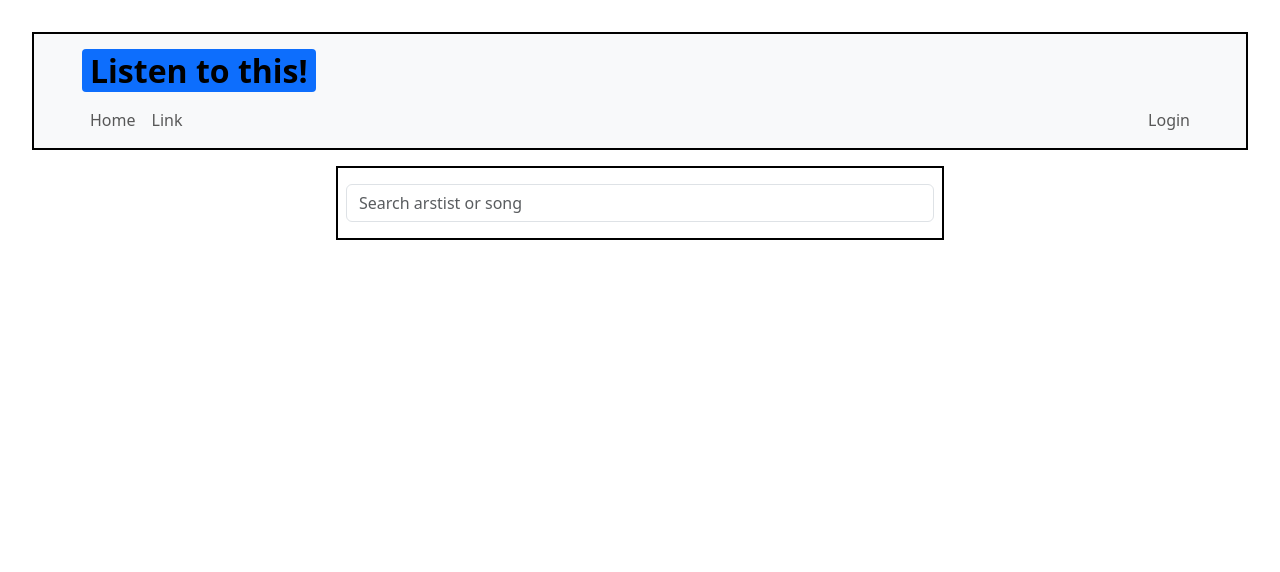
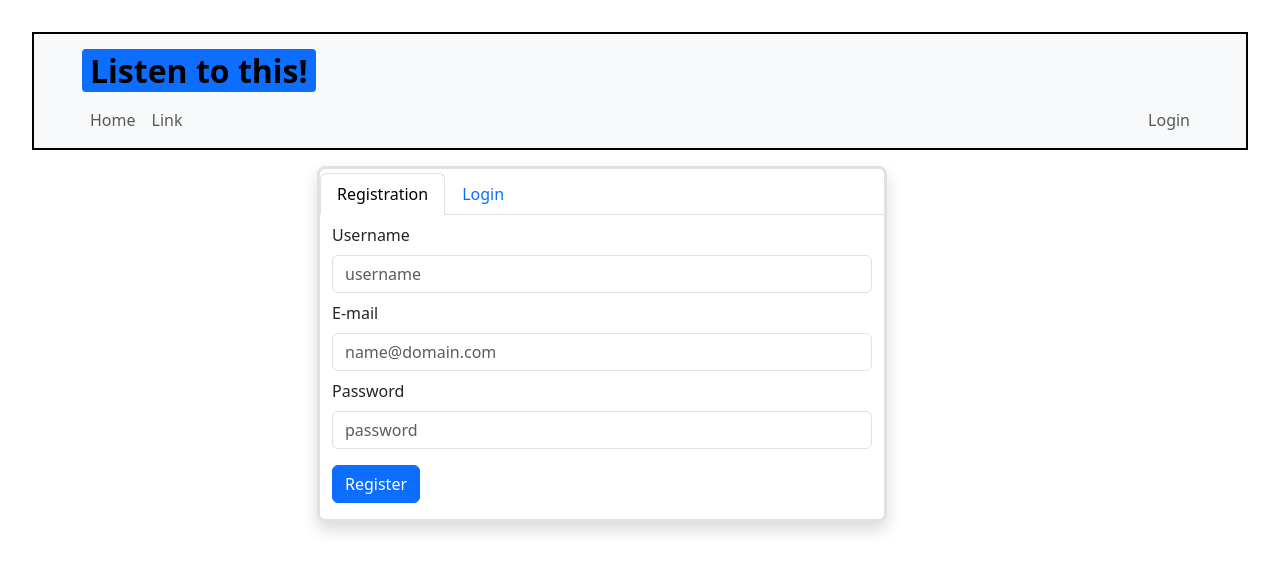
Before and after one commit to Leon35-fc/LISTEN-TO-THIS---react, a React (Vite) app in the folder listen_to_this/: page /auth in a window 1280 px wide. Shown: the top 572 px of the page. Built offline with nearby package versions, Linux system fonts and the light colour scheme.

Commit message:
Login working, routes implemented

```diff
--- a/listen_to_this/src/App.jsx
+++ b/listen_to_this/src/App.jsx
@@ -1,5 +1,6 @@
 import 'bootstrap/dist/css/bootstrap.min.css';
 import { useState } from 'react';
+import { BrowserRouter, Routes, Route, Navigate } from 'react-router-dom'
 import './App.css';
 import LttNavbar from './components/LttNavbar';
 import CenterContent from './components/CenterContent';
@@ -7,15 +8,16 @@ import Login from './components/Login';
 
 function App() {
   return (
-    <>
+    <BrowserRouter>
       <LttNavbar />
-      <div
-      className="d-flex justify-content-center row-cols-1 row-cols-lg-2 flex-wrap"
-      >
-        {/* <Login /> */}
-        <CenterContent />
-      </div>
-    </>
+      <Routes>
+        <Route path="/*" element={<Navigate to="/auth" replace />} />
+        {/* <div className="d-flex justify-content-center row-cols-1 row-cols-lg-2 flex-wrap"> */}
+          <Route path="/auth" element={<Login />} />
+          <Route path="/home" element={<CenterContent />} />
+        {/* </div> */}
+      </Routes>
+    </BrowserRouter>
   );
 }
 
--- a/listen_to_this/src/components/CenterContent.jsx
+++ b/listen_to_this/src/components/CenterContent.jsx
@@ -22,11 +22,12 @@ import {
   BsHandThumbsUp,
   BsHandThumbsUpFill
 } from 'react-icons/bs';
-import { TbRepeat, TbRepeatOnce, TbRepeatOff } from "react-icons/tb";
+import { TbRepeat, TbRepeatOnce, TbRepeatOff } from 'react-icons/tb';
 
 import { deezerFetch } from './deezerApi';
 import CustomCarousel from './CustomCarousel';
 import Results from './Results';
+import { useNavigate } from 'react-router-dom';
 
 const CenterContent = () => {
   const searchURL =
@@ -46,6 +47,8 @@ const CenterContent = () => {
   //TRACK
   const [repeat, setRepeat] = useState(0);
   //SUGGESTION
+
+  //NAV-ROUTE-DOM
 
   //FUNCTIONS
   const handleSubmit = (e) => {
@@ -111,9 +114,6 @@ const CenterContent = () => {
     console.log(e.target.value);
     console.log(slider * 0.01);
 
-    // const box = e.currentTarget;
-    // const rect = box.getBoundingClientRect();
-    // const clickX = e.clientX - rect.left;
     let percentage = e.target.value * 0.01;
 
     if (percentage < 0.04) percentage = 0;
@@ -158,7 +158,7 @@ const CenterContent = () => {
     }
   };
 
-  const repeatIcon = function (rep){
+  const repeatIcon = function (rep) {
     const a = rep % 3;
     // setRepeat(a)
     switch (a) {
@@ -171,23 +171,23 @@ const CenterContent = () => {
       default:
         return <TbRepeatOff />;
     }
-  }
+  };
 
   const songTimeFormat = (time) => {
-    if (typeof time == 'number'){
+    if (typeof time == 'number') {
       // console.log('Funziono!', `01:${seconds}`);
-    let seconds = Math.round(time % 60)
-    let minutes = Math.round(time / 60)
+      let seconds = Math.round(time % 60);
+      let minutes = Math.round(time / 60);
 
-    seconds = seconds.toString().padStart(2, 0)
-    minutes = minutes.toString().padStart(2, 0)
-    return minutes + ":" + seconds
+      seconds = seconds.toString().padStart(2, 0);
+      minutes = minutes.toString().padStart(2, 0);
+      return minutes + ':' + seconds;
     }
-  }
+  };
 
-  useEffect(() => deezerFetch(), [])
+  useEffect(() => deezerFetch(), []);
 
-  useEffect(() => selected ? play() : stop(), [selected]);
+  useEffect(() => (selected ? play() : stop()), [selected]);
 
   // useEffect(() => repeat == 'repeat_one' ? play() : changeSong())
 
@@ -195,11 +195,10 @@ const CenterContent = () => {
 
   return (
     <>
-      <Row className="row-cols-1 border border-2 border-black my-3 p-2">
       <Container>
         {/* CARD/PLAYER */}
         {fetchedData.length > 0 && (
-            <Row className="my-3">
+          <Row className="row-cols-1 border border-2 border-black my-3 p-2">
             <Card className="d-flex align-items-center">
               <Card.Img
                 variant="top"
@@ -246,7 +245,10 @@ const CenterContent = () => {
                       <BsFillSkipForwardFill />
                     </Button>
                     <Button
-                        onClick={() => {setRepeat((repeat + 1)%3);console.log(repeatIcon())}}
+                      onClick={() => {
+                        setRepeat((repeat + 1) % 3);
+                        console.log(repeatIcon());
+                      }}
                       className="fs-6 d-flex align-middle justify-content-start"
                     >
                       {repeatIcon(repeat)}
@@ -291,7 +293,7 @@ const CenterContent = () => {
                     onTimeUpdate={handleTimeUpdate}
                     onPlay={() => setIsPlaying(true)}
                     onPause={() => setIsPlaying(false)}
-                      onEnded={() => repeat == 2 ? play() : changeSong(repeat)}
+                    onEnded={() => (repeat == 2 ? play() : changeSong(repeat))}
                     onVolumeChange={() => handleVolume}
                   />
                 </div>
@@ -316,11 +318,15 @@ const CenterContent = () => {
           <Container className="p-0 m-0">
             {/* <CustomCarousel dataAPI={fetchedData} /> */}
             {/* RISULTATI RICERCA */}
-              <Results fetchedData={fetchedData} selected={selected} setSelected={setSelected} modal={false}/>
+            <Results
+              fetchedData={fetchedData}
+              selected={selected}
+              setSelected={setSelected}
+              modal={false}
+            />
           </Container>
         )}
       </Container>
-      </Row>
     </>
   );
 };
--- a/listen_to_this/src/components/Login.jsx
+++ b/listen_to_this/src/components/Login.jsx
@@ -1,26 +1,61 @@
-import { Row, Col, Tabs, Tab, Form, Button } from 'react-bootstrap';
+import { Row, Col, Tabs, Tab, Form, Button, Container } from 'react-bootstrap';
 import { useState } from 'react';
+import { useNavigate } from 'react-router-dom';
 
 const Login = () => {
+
+  const navigate = useNavigate()
+
   const [registrationInput, setRegistrationInput] = useState({
     username: '',
     email: '',
     password: ''
   });
-  const [loginInput, setLoginInput] = useState({ username: '', password: '' });
+  const [loginInput, setLoginInput] = useState({ email: '', password: '' });
 
   const handleRegistrationInput = function (e) {
     setRegistrationInput({...registrationInput,[e.target.name]: e.target.value});
     console.log('valore registrato', e.target.value);
   };
 
-  const handleRegistrationSubmit = function (e) {
+  const regLoginFetch = function(endpoint, method, data) {
+    fetch(endpoint, {
+      method: method,
+      headers: {
+        'Content-Type': 'application/json'
+      },
+      body: JSON.stringify(data)
+    })
+    .then(response => {
+      if (!response.ok) {
+        throw new Error('Error during registration.')
+      }
+      return response.json();
+    })
+    .then(data => {
+      if (data.accessToken) {
+        const token = data.accessToken;
+        localStorage.setItem('token', token);
+        console.log("Login completed.", token);
+        navigate('/home')
+    } else {
+      console.log("Registration completed.", data);
+    }})
+    .catch(error => {console.error(error);
+    })
+  }
+
+
+  const handleRegistrationSubmit = async function (e) {
     e.preventDefault();
     const registration = {
       username: registrationInput.username,
       email: registrationInput?.email,
       password: registrationInput.password
+
     };
+
+    regLoginFetch('http://localhost:3001/auth/registration', 'POST', registration);
 
     setRegistrationInput({
       username: '',
@@ -36,23 +71,28 @@ const Login = () => {
   const handleLoginSubmit = function(e) {
     e.preventDefault();
     const login = {
-        username: loginInput.username,
+        username: '',
+        email: loginInput.email,
         password: loginInput.password
     };
-    console.log('Dati di accesso inviati.');
 
-    setRegistrationInput({
+    regLoginFetch('http://localhost:3001/auth/login', 'POST', login)
+
+    setLoginInput({
       username: '',
       email: '',
       password: ''
     });
 
+    console.log('Dati di accesso inviati.');
+
     return login
   }
 
+
   return (
-    <>
-      <Row className="border border-2 mt-3 pb-3">
+    <Container className="d-flex justify-content-center row-cols-1 row-cols-md-2 flex-wrap p-0 m-0">
+      <Row className="border border-3 rounded rounded-3 shadow mt-3 py-1 pb-3">
         <Tabs>
           <Tab eventKey="registration" title="Registration">
             <Form className="text-start" onSubmit={handleRegistrationSubmit}>
@@ -106,14 +146,14 @@ const Login = () => {
           <Tab eventKey="login" title="Login">
             <Form className="text-start" onSubmit={handleLoginSubmit}>
               <Form.Group>
-                <Form.Label className="my-2" htmlFor="username">
-                  Username
+                <Form.Label className="my-2" htmlFor="email">
+                  E-mail
                 </Form.Label>
                 <Form.Control
                   type="text"
-                  placeholder="username"
-                  name="username"
-                  value={loginInput.username}
+                  placeholder="E-mail"
+                  name="email"
+                  value={loginInput.email}
                   required
                   onChange={(e) =>
                     setLoginInput({
@@ -148,7 +188,7 @@ const Login = () => {
           </Tab>
         </Tabs>
       </Row>
-    </>
+    </Container>
   );
 };
 
--- a/listen_to_this/src/components/deezerApi.jsx
+++ b/listen_to_this/src/components/deezerApi.jsx
@@ -11,7 +11,7 @@ export const deezerFetch = function (input, setFetchedData) {
         if (response.ok) {
           return response.json();
         } else {
-          throw new Error('Errore nel recupero dei dati.');
+          throw new Error('Error retriving data.');
         }
       })
       .then((data) => {
```
Lines whose indentation alone changed are shown as unchanged.
